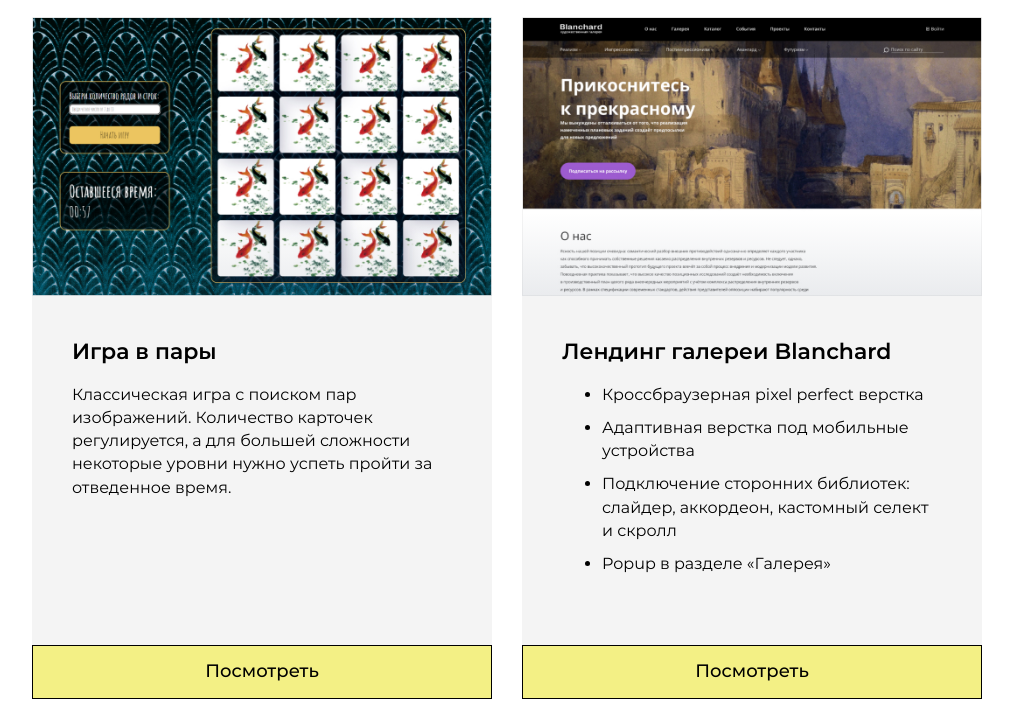
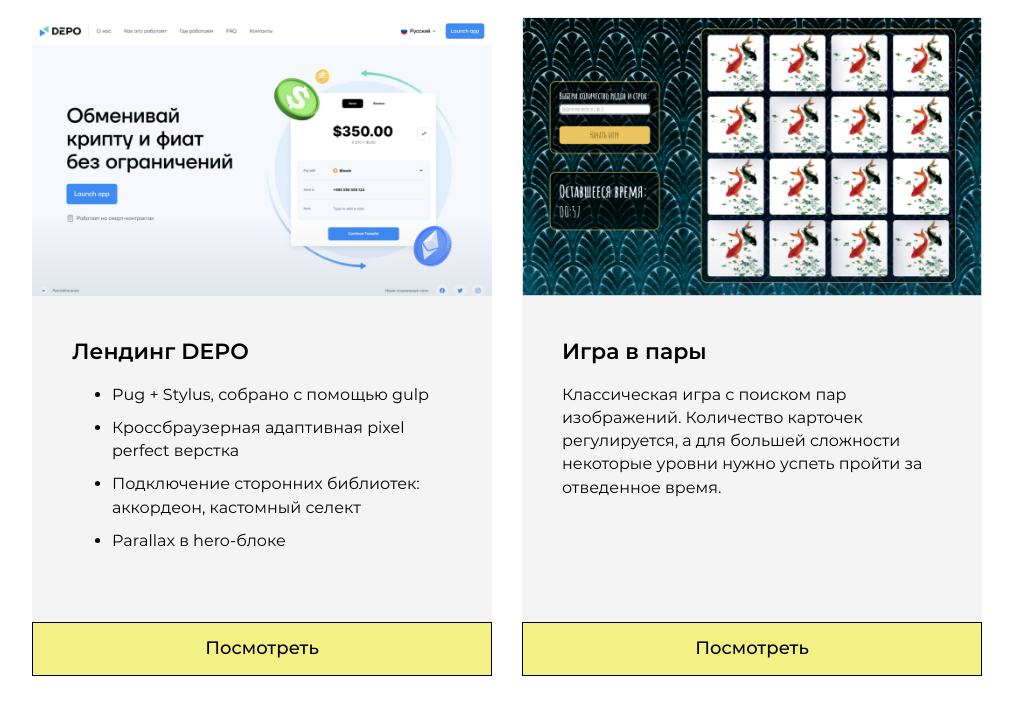
Before and after one commit to NatalyaKlenkova/portfolio, a plain HTML site: page index.html in a window 1280 px wide. Shown: the part 707-1408 px from the top of the page, without its empty margins (133-1146 px from the left). Drawn offline with Linux system fonts and the light colour scheme.

Commit message:
mar update

```diff
--- a/index.html
+++ b/index.html
@@ -73,6 +73,30 @@
                     </div>
                 </div>
                 <ul class="row portfolio__list list-reset">
+                    <li class="col-xl-6 col-lg-6 col-md-6 col-sm-6 col-12 portfolio__item portfolio-item">
+                        <div class="portfolio-item__content-wrapper">
+                            <div class="portfolio-item__image-wrapper">
+                                <img src="./img/portfolio-depo.jpg" alt="Лендинг DEPO"
+                                    class="portfolio-item__image">
+                            </div>
+                            <div class="portfolio-item__text">
+                                <h3 class="portfolio-item__caption">
+                                    Лендинг DEPO
+                                </h3>
+                                <ul class="portfolio-item__list portfolio-item__descr">
+                                    <li class="portfolio-item__point">Pug + Stylus, собрано с помощью gulp</li>
+                                    <li class="portfolio-item__point">Кроссбраузерная адаптивная pixel perfect верстка</li>
+                                    <li class="portfolio-item__point">Подключение сторонних библиотек:
+                                        аккордеон, кастомный селект</li>
+                                    <li class="portfolio-item__point">Parallax в hero-блоке</li>
+                                </ul>
+                            </div>
+                        </div>
+                        <a href="https://natalyaklenkova.github.io/DePO/" target="_blank"
+                            class="portfolio-item__link btn">
+                            Посмотреть
+                        </a>
+                    </li>
                     <li class="col-xl-6 col-lg-6 col-md-6 col-sm-6 col-12 portfolio__item portfolio-item">
                         <div class="portfolio-item__content-wrapper">
                             <div class="portfolio-item__image-wrapper">
@@ -183,26 +207,6 @@
                             Посмотреть
                         </a>
                     </li>
-                    <li class="col-xl-6 col-lg-6 col-md-6 col-sm-6 col-12 portfolio__item portfolio-item">
-                        <div class="portfolio-item__content-wrapper">
-                            <div class="portfolio-item__image-wrapper">
-                                <img src="./img/portfolio-lagoona.jpg" alt="Лендинг сети отелей Lagoona"
-                                    class="portfolio-item__image">
-                            </div>
-                            <div class="portfolio-item__text">
-                                <h3 class="portfolio-item__caption">
-                                    Лендинг сети отелей Lagoona
-                                </h3>
-                                <p class="portfolio-item__descr">
-                                    Фиксированная pixel pefrect верстка
-                                </p>
-                            </div>
-                        </div>
-                        <a href="https://natalyaklenkova.github.io/Lagoona/" target="_blank"
-                            class="portfolio-item__link btn">
-                            Посмотреть
-                        </a>
-                    </li>
                 </ul>
             </div>
         </section>
```
Also changed, not shown: img/portfolio-depo.jpg (added), img/portfolio-lagoona.jpg (deleted), 2 other files.
